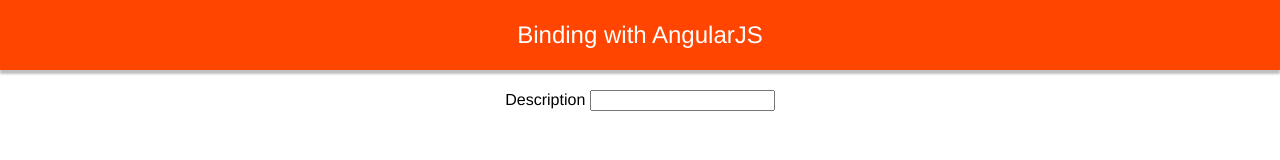
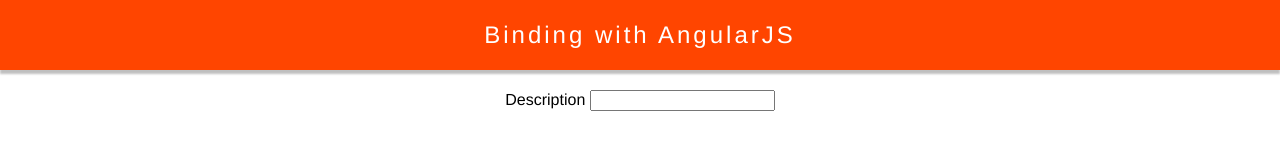
Before and after one commit to folterung/AngularExamples-1.3, a plain HTML site: page binding/index.html in a window 1280 px wide. Drawn offline with Linux system fonts and the light colour scheme.

Commit message:
Changed the header text styling

```diff
--- a/global.css
+++ b/global.css
@@ -11,6 +11,8 @@ header {
     color: white;
     font-size: 24px;
     text-align: center;
+    font-weight: 100;
+    letter-spacing: 3px;
 
     -webkit-box-shadow:  0 4px 2px rgba(0, 0, 0, 0.25);
     -moz-box-shadow: 0 4px 2px rgba(0, 0, 0, 0.25);
```
